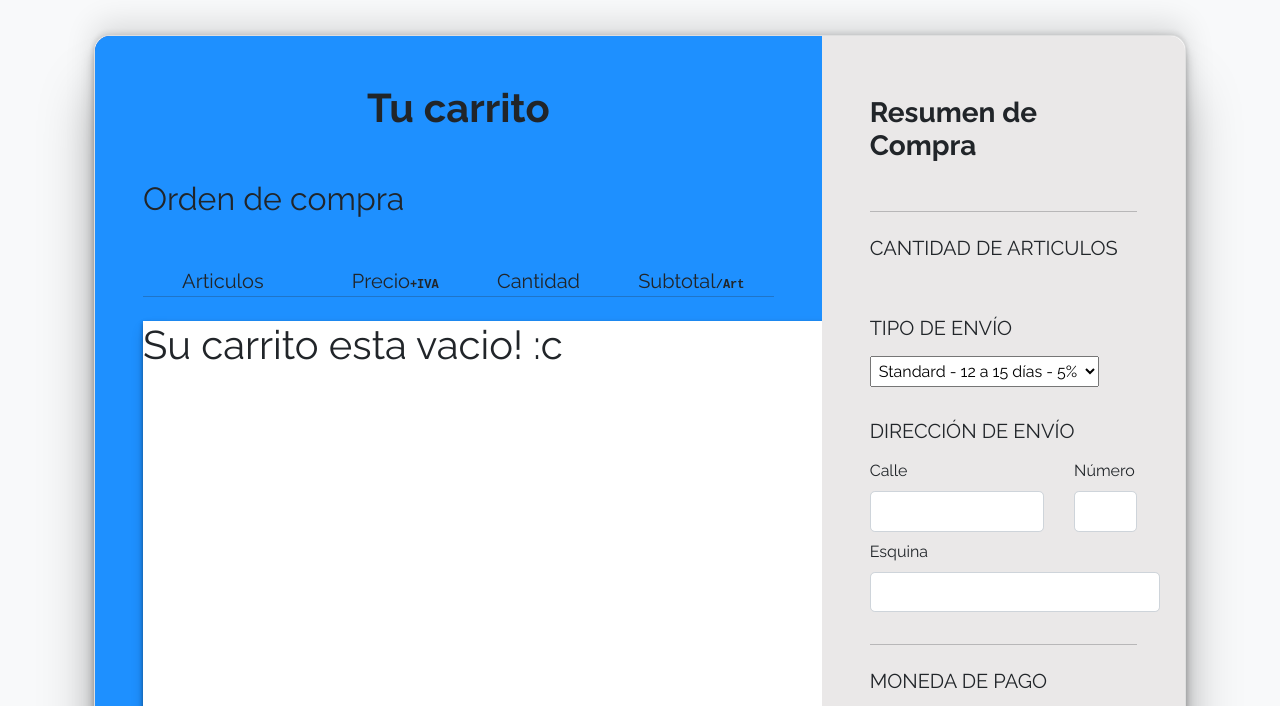
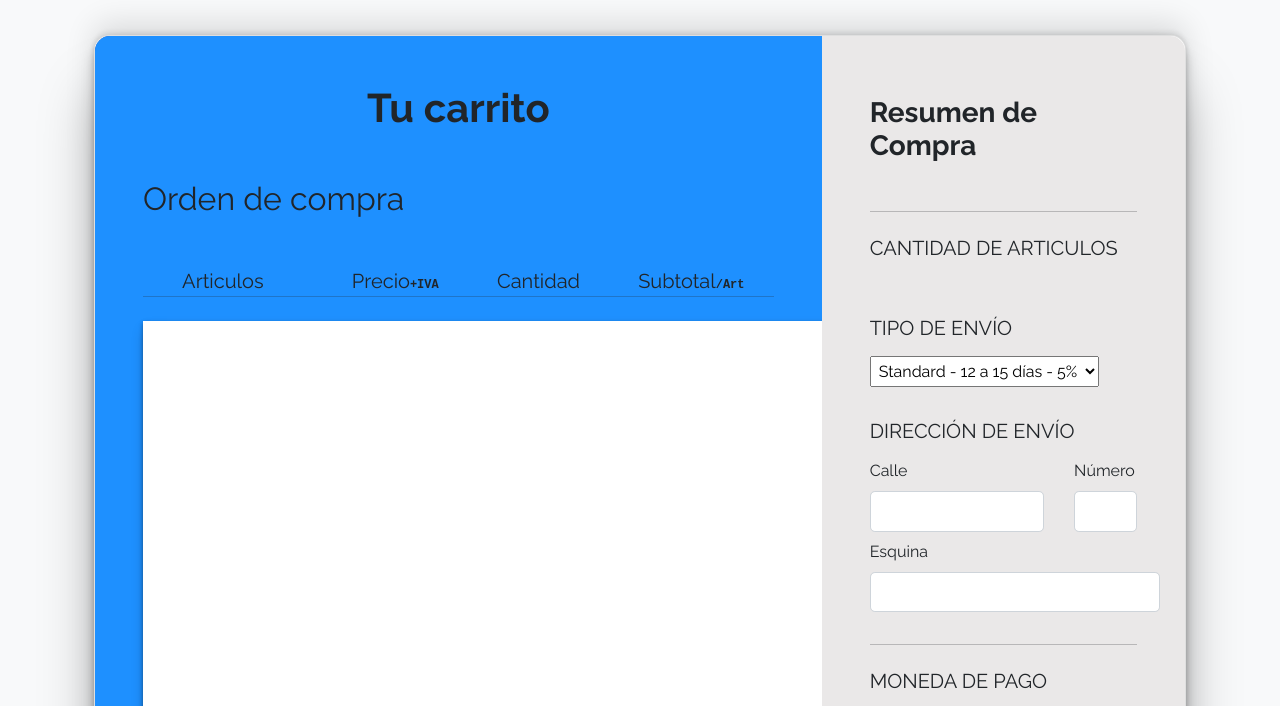
Before and after one commit to gonzalo-raymond/e-commerce, a plain HTML site: page cart.html in a window 1280 px wide. Shown: the part 63-769 px from the top of the page. Drawn offline with Linux system fonts and the light colour scheme; no server answers; sample sign-in values are in the browser's storage.

Commit message:
eliminando html sobrante

```diff
--- a/cart.html
+++ b/cart.html
@@ -98,12 +98,7 @@
 
                         <div class="" id="articles-container">
 
-                          <div class="row mb-4 d-flex justify-content-center align-items-center">
-                            <h1>Su carrito esta vacio! :c</h1>
-                          </div>
-
                         </div>
-
 
                         <div class="pt-5">
                           <h6 class="mb-0"><a href="#!" class="text-body"><i
```
